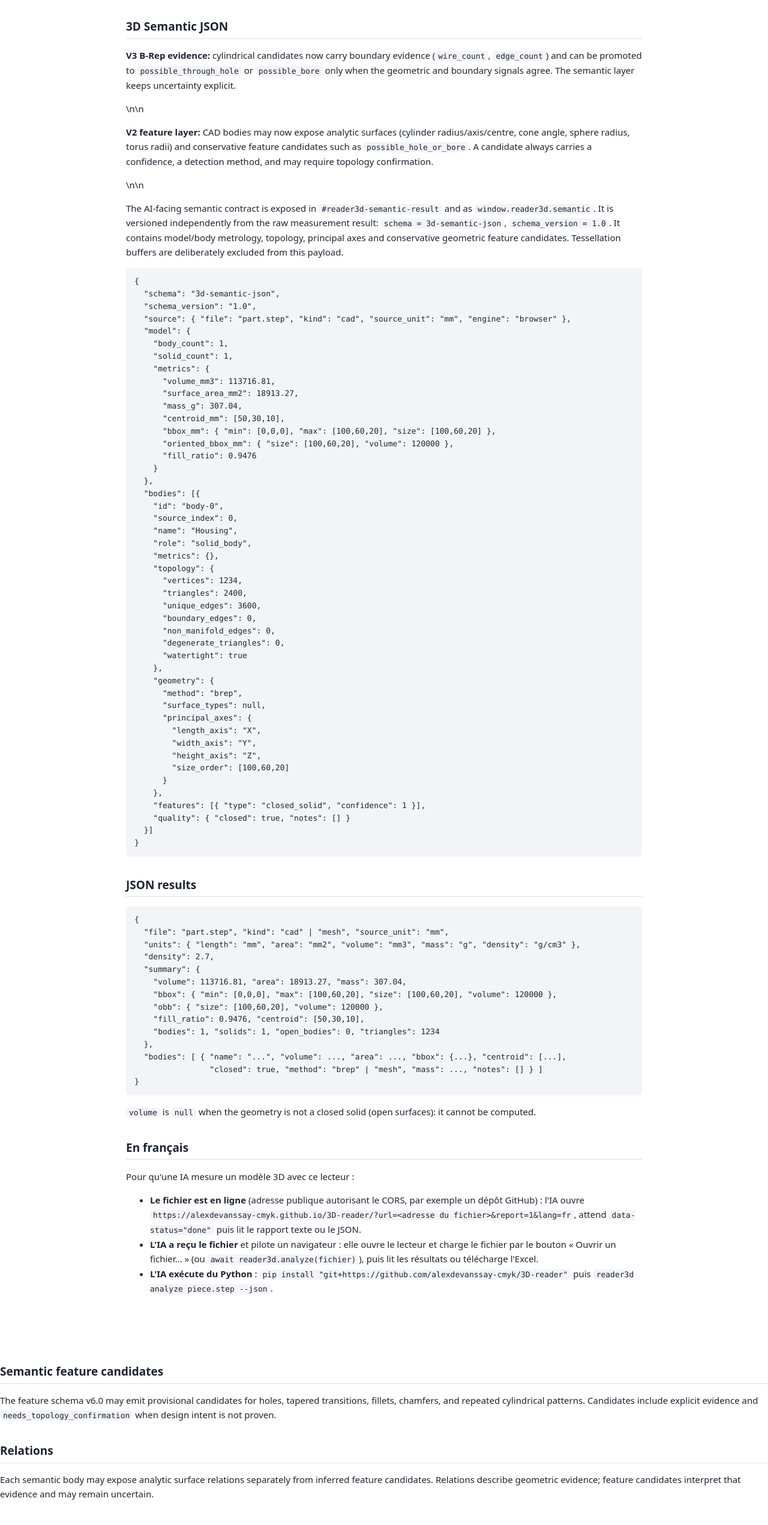
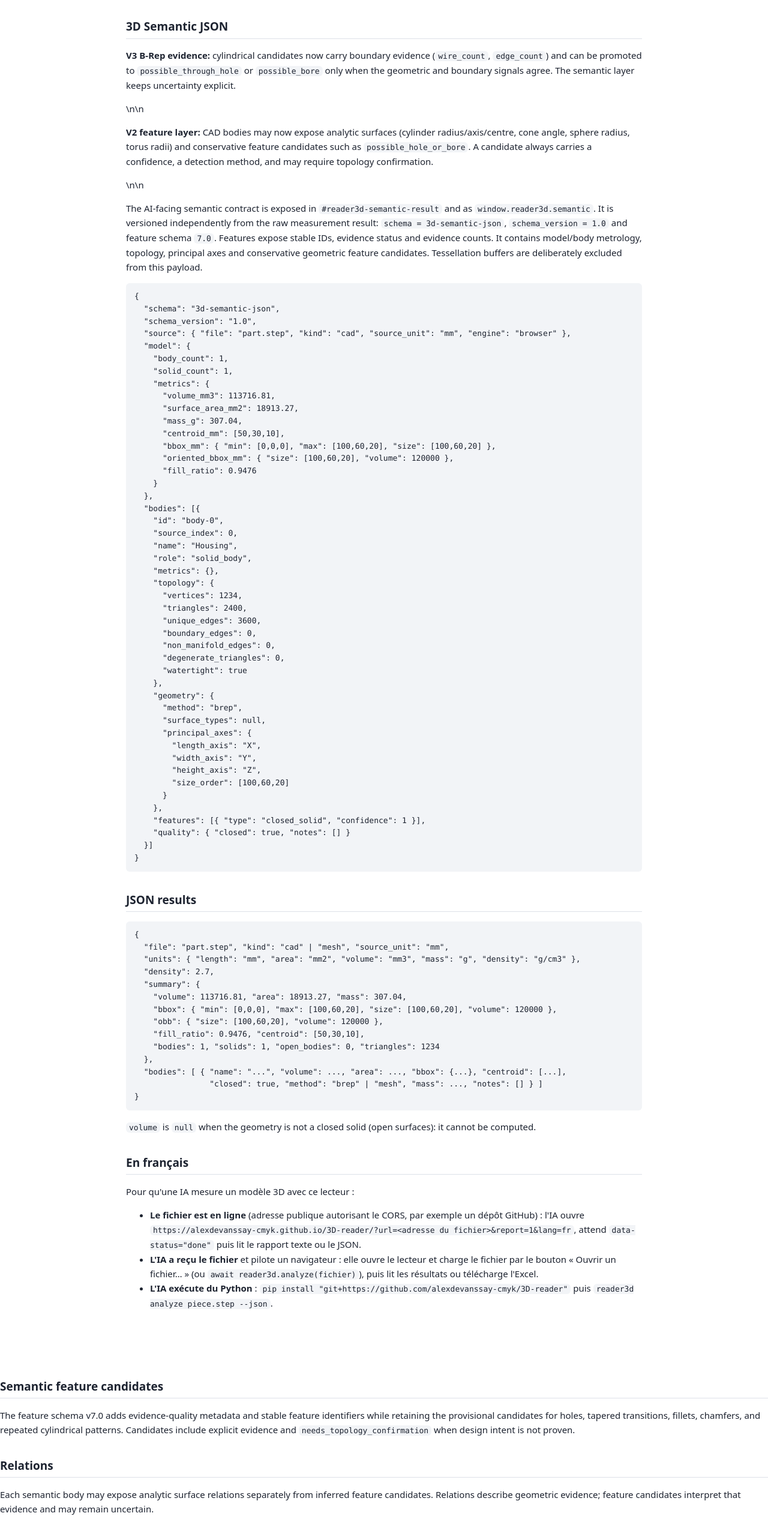
Before and after one commit to alexdevanssay-cmyk/3D-reader, a website: page web/ai.html in a window 1280 px wide. Shown: the part 1443-3985 px from the top of the page at 60% size. Before the commit the page ends 3960 px from the top, so only its background shows below. Drawn offline with Linux system fonts and the light colour scheme.

Commit message:
docs: document V4 semantic evidence metadata

```diff
--- a/web/ai.html
+++ b/web/ai.html
@@ -67,7 +67,7 @@ reader3d analyze part.step --json</pre>
   <h2>3D Semantic JSON</h2>
   <p><strong>V3 B-Rep evidence:</strong> cylindrical candidates now carry boundary evidence (<code>wire_count</code>, <code>edge_count</code>) and can be promoted to <code>possible_through_hole</code> or <code>possible_bore</code> only when the geometric and boundary signals agree. The semantic layer keeps uncertainty explicit.</p>\n\n  <p><strong>V2 feature layer:</strong> CAD bodies may now expose analytic surfaces (cylinder radius/axis/centre, cone angle, sphere radius, torus radii) and conservative feature candidates such as <code>possible_hole_or_bore</code>. A candidate always carries a confidence, a detection method, and may require topology confirmation.</p>\n\n  <p>The AI-facing semantic contract is exposed in <code>#reader3d-semantic-result</code> and as <code>window.reader3d.semantic</code>.
   It is versioned independently from the raw measurement result: <code>schema = 3d-semantic-json</code>,
-  <code>schema_version = 1.0</code>. It contains model/body metrology, topology, principal axes and conservative geometric feature candidates.
+  <code>schema_version = 1.0</code> and feature schema <code>7.0</code>. Features expose stable IDs, evidence status and evidence counts. It contains model/body metrology, topology, principal axes and conservative geometric feature candidates.
   Tessellation buffers are deliberately excluded from this payload.</p>
   <pre>{
   "schema": "3d-semantic-json",
@@ -148,5 +148,5 @@ reader3d analyze part.step --json</pre>
     </ul>
   </div>
 </main>
-<section><h2>Semantic feature candidates</h2><p>The feature schema v6.0 may emit provisional candidates for holes, tapered transitions, fillets, chamfers, and repeated cylindrical patterns. Candidates include explicit evidence and <code>needs_topology_confirmation</code> when design intent is not proven.</p></section><section><h2>Relations</h2><p>Each semantic body may expose analytic surface relations separately from inferred feature candidates. Relations describe geometric evidence; feature candidates interpret that evidence and may remain uncertain.</p></section></body>
+<section><h2>Semantic feature candidates</h2><p>The feature schema v7.0 adds evidence-quality metadata and stable feature identifiers while retaining the provisional candidates for holes, tapered transitions, fillets, chamfers, and repeated cylindrical patterns. Candidates include explicit evidence and <code>needs_topology_confirmation</code> when design intent is not proven.</p></section><section><h2>Relations</h2><p>Each semantic body may expose analytic surface relations separately from inferred feature candidates. Relations describe geometric evidence; feature candidates interpret that evidence and may remain uncertain.</p></section></body>
 </html>
```
